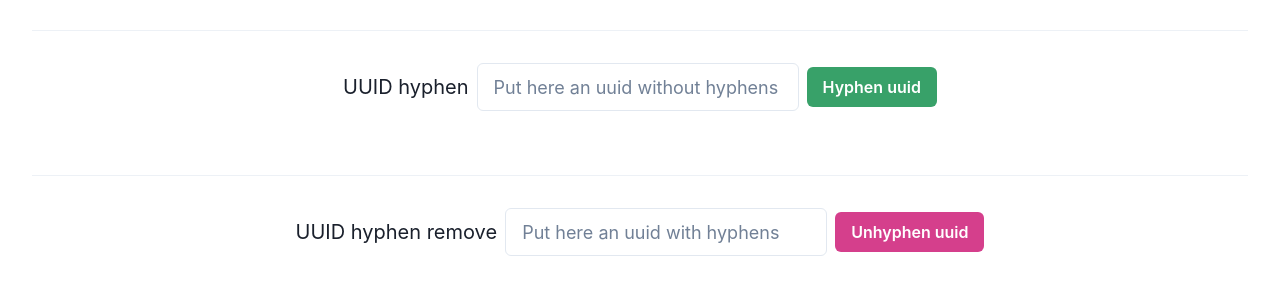
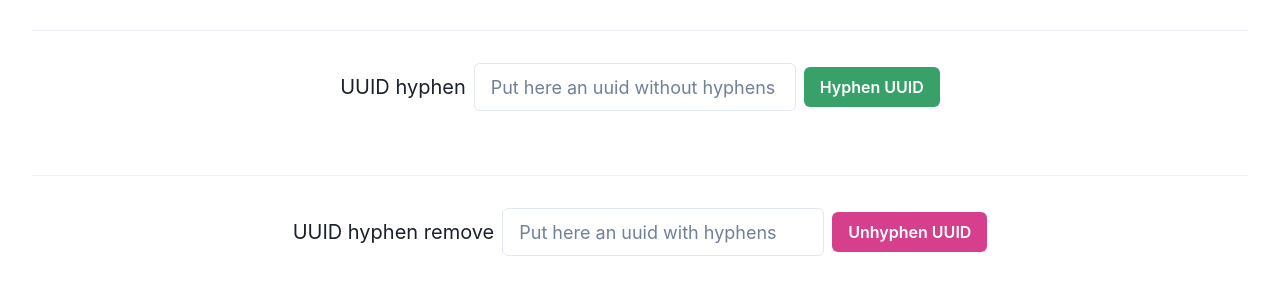
Before and after one commit to alvarotorresc/uuid-tool, a React (Create React App) app: page / in a window 1280 px wide. Shown: the part 360-662 px from the top of the page. Built offline with nearby package versions, Linux system fonts and the light colour scheme.

Commit message:
chore: change copies

```diff
--- a/src/App.tsx
+++ b/src/App.tsx
@@ -144,7 +144,7 @@ export const App = () => {
                 width="auto"
               />
               <Button colorScheme="green" onClick={handleHyphenUuid}>
-                Hyphen uuid
+                Hyphen UUID
               </Button>
             </Flex>
             <Flex minWidth="max-content" alignItems="center" gap="2">
@@ -170,7 +170,7 @@ export const App = () => {
                 width="auto"
               />
               <Button colorScheme="pink" onClick={handleHyphenRemoveUuid}>
-                Unhyphen uuid
+                Unhyphen UUID
               </Button>
             </Flex>
             <Flex minWidth="max-content" alignItems="center" gap="2">
```
